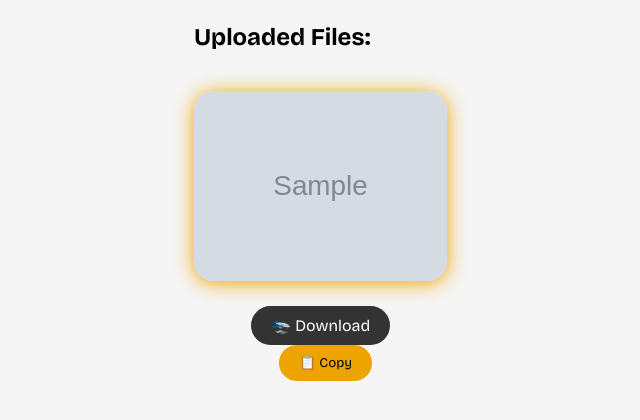
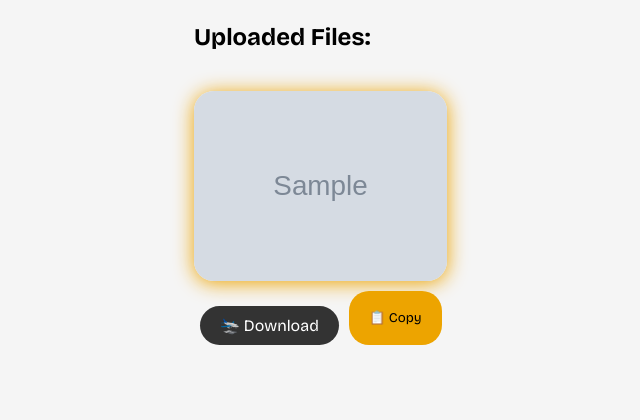
Before and after one commit to leiDnedyA/qr-image-drop, a Flask app: template templates/index.html in a window 1280 px wide. Shown: the part 325-745 px from the top of the page, without its empty margins (46-686 px from the left). Run offline with Flask 3, Linux system fonts and the light colour scheme; the template is opened without the code that fills it: most values are stand-ins (such as "Sample title", 1, 10 or a date in 2020); grey boxes marked "Sample" are stand-in pictures.

Commit message:
fix(copy-button): Updated style

```diff
--- a/static/css/style.css
+++ b/static/css/style.css
@@ -133,6 +133,11 @@ button {
 
 .file-container img:hover {
   box-shadow: 0 2px 40px var(--accent-color);
+}
+
+.button-container {
+  display: flex;
+  justify-content: space-between;
 }
 
 .download-button {
--- a/templates/index.html
+++ b/templates/index.html
@@ -36,9 +36,10 @@
                     {% for file_url in uploaded_files_urls %}
                     <div class="file-container">
                         <img src="{{ file_url }}" class="uploaded-image" alt="Uploaded File">
-                        <a href="{{ file_url }}" download class="download-button">🛬 Download</a>
-                        <button onclick="copyImageToClipboard(this)" data-img-src="{{ file_url }}"
-                            class="copy-button">📋 Copy</button>
+                        <div class="button-container">
+                            <a href="{{ file_url }}" download class="download-button">🛬 Download</a>
+                            <button onclick="copyImageToClipboard(this)" data-img-src="{{ file_url }}" class="copy-button">📋 Copy</button>
+                        </div>
                     </div>
                     {% endfor %}
                 </div>
```
